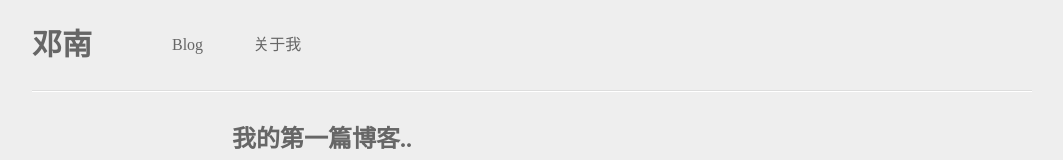
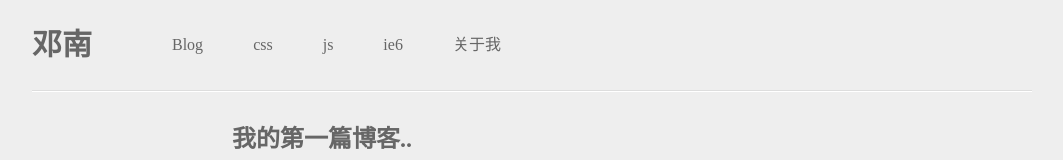
Before and after one commit to dengnan/duff.github.com, a plain HTML site: page index.html in a window 1280 px wide. Shown: the top 160 px of the page, without its empty margins (108-1171 px from the left). Drawn offline with Linux system fonts and the light colour scheme.

Commit message:
Update index.html

```diff
--- a/index.html
+++ b/index.html
@@ -29,7 +29,10 @@
 <h1><a href="/">邓南</a></h1>
 <nav><ul>
   <li><a href="/">Blog</a></li>
-	<li><a href="/">关于我</a></li>
+  <li><a href="/">css</a></li>
+  <li><a href="/">js</a></li>
+  <li><a href="/">ie6</a></li>
+  <li><a href="/">关于我</a></li>
 </ul>
 </nav>
 </header>
```
